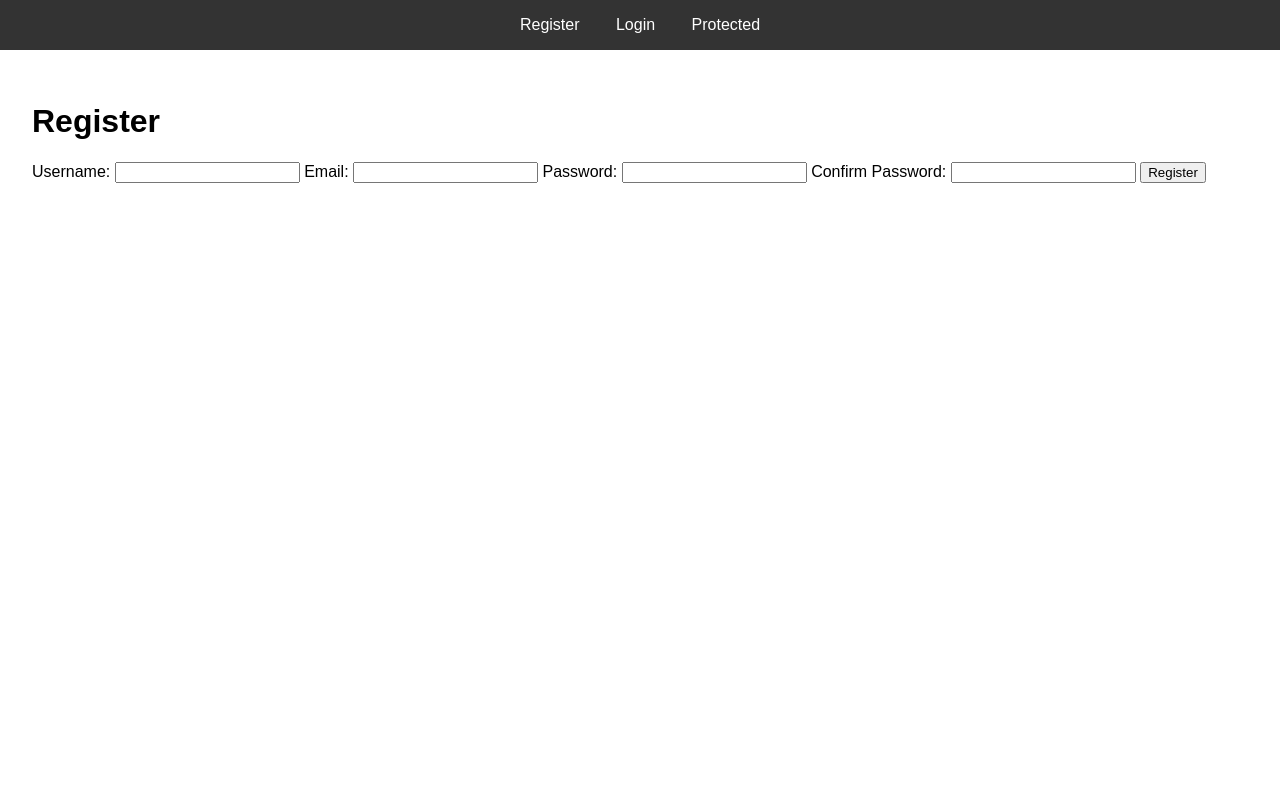
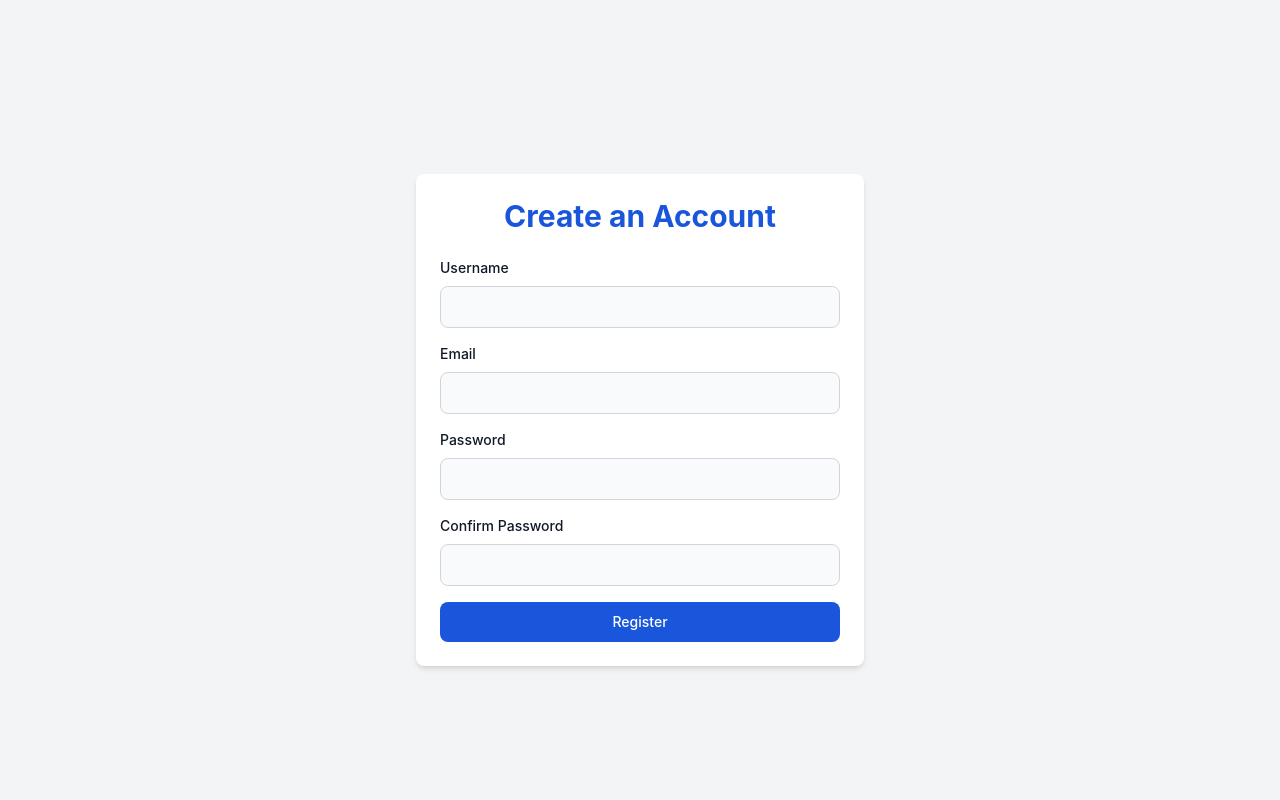
Before and after one commit to n1sh1kata/scilems-backend, a Django app: page /register/ in a window 1280 px wide. Run offline with Django 5.2, Linux system fonts and the light colour scheme; some libraries are stand-ins or nearby versions.

Commit message:
UI improvement

```diff
--- a/scilems_backend/scilems_frontend/urls.py
+++ b/scilems_backend/scilems_frontend/urls.py
@@ -1,10 +1,10 @@
 from django.urls import path
-from .views import logout_view, register_view, login_view, protected_view
+from .views import index_view, logout_view, register_view, login_view, protected_view
 
 urlpatterns = [
     path('register/', register_view, name='register'),
     path('login/', login_view, name='login'),
-    path('', login_view, name='login'),
+    path('', index_view, name='index'),
     path('protected/', protected_view, name='protected'),
     path('logout/', logout_view, name='logout'),
 ]
--- a/scilems_backend/scilems_frontend/views.py
+++ b/scilems_backend/scilems_frontend/views.py
@@ -16,7 +16,9 @@ def register_view(request):
         if response.status_code == 201:
             return redirect('login')
         else:
-            return render(request, 'pages/register.html', {'error': response.json().get('message', 'Registration failed.')})
+            # Pass detailed error messages to the template
+            errors = response.json()
+            return render(request, 'pages/register.html', {'errors': errors, 'form_data': data})
     return render(request, 'pages/register.html')
 
 
@@ -38,7 +40,8 @@ def login_view(request):
             request.session['access_token'] = response.json().get('access')
             return redirect('protected')
         else:
-            return render(request, 'pages/login.html', {'error': 'Invalid credentials.'})
+            errors = response.json()
+            return render(request, 'pages/login.html', {'errors': errors, 'form_data': data})
     return render(request, 'pages/login.html')
 
 
@@ -58,3 +61,6 @@ def logout_view(request):
         logout(request)
         request.session.flush()  # Clear session data
         return redirect('login')
+
+def index_view(request):
+    return render(request, 'pages/index.html')
--- a/scilems_backend/templates/base.html
+++ b/scilems_backend/templates/base.html
@@ -1,23 +1,36 @@
 {% load static %}
 
 <!DOCTYPE html>
-<html lang="en">
+<html lang="en" class="scroll-smooth">
+
 <head>
-    <meta charset="UTF-8">
-    <meta name="viewport" content="width=device-width, initial-scale=1.0">
-    <title>{% block title %}Scilems Frontend{% endblock %}</title>
-    <link rel="stylesheet" href="{% static 'css/styles.css' %}">
+  <meta charset="UTF-8" />
+  <meta name="viewport" content="width=device-width, initial-scale=1.0" />
+  <meta http-equiv="X-UA-Compatible" content="IE=edge" />
+  <meta name="description" content="User Authentication with Django, Tailwind, and Flowbite" />
+
+  <title>{% block title %}SCILEMS{% endblock %}</title>
+
+  <!-- Tailwind CSS -->
+  <link href="https://cdn.jsdelivr.net/npm/tailwindcss@latest/dist/tailwind.min.css" rel="stylesheet" />
+
+  <!-- Flowbite CSS -->
+  <link href="https://cdn.jsdelivr.net/npm/flowbite@3.1.2/dist/flowbite.min.css" rel="stylesheet" />
+
+  <!-- Optional: Your custom stylesheet -->
+  <!-- <link rel="stylesheet" href="{% static 'styles.css' %}" /> -->
+
+  <!-- Flowbite JS (needs Alpine.js or jQuery for some components) -->
+  <script src="https://cdn.jsdelivr.net/npm/flowbite@3.1.2/dist/flowbite.min.js" defer></script>
 </head>
-<body>
-    <header>
-        <nav>
-            <a href="{% url 'register' %}">Register</a>
-            <a href="{% url 'login' %}">Login</a>
-            <a href="{% url 'protected' %}">Protected</a>
-        </nav>
-    </header>
-    <main>
-        {% block content %}{% endblock %}
-    </main>
+
+<body class="bg-gray-100 text-gray-800 min-h-screen antialiased flex items-center justify-center">
+
+  <!-- Page Content -->
+  <main class="w-full">
+    {% block content %}{% endblock %}
+  </main>
+
 </body>
+
 </html>
--- a/scilems_backend/templates/pages/register.html
+++ b/scilems_backend/templates/pages/register.html
@@ -1,20 +1,51 @@
 {% extends 'base.html' %}
 {% block title %}Register{% endblock %}
 {% block content %}
-<h1>Register</h1>
-{% if error %}
-<p style="color: red;">{{ error }}</p>
-{% endif %}
-<form method="POST" action="{% url 'register' %}">
+<div class="max-w-md mx-auto bg-white p-6 rounded-lg shadow-md mt-10">
+  <h1 class="text-3xl font-bold text-blue-700 mb-6 text-center">Create an Account</h1>
+
+  {% if errors %}
+    <div class="p-4 mb-4 text-sm text-red-800 rounded-lg bg-red-100" role="alert">
+      <ul class="list-disc pl-5">
+        {% for field, messages in errors.items %}
+          <li><strong>{{ field|capfirst }}:</strong>
+            <ul class="list-disc pl-5">
+              {% for message in messages %}
+                <li>{{ message }}</li>
+              {% endfor %}
+            </ul>
+          </li>
+        {% endfor %}
+      </ul>
+    </div>
+  {% endif %}
+
+  <form method="POST" action="{% url 'register' %}" class="space-y-4">
     {% csrf_token %}
-    <label for="username">Username:</label>
-    <input type="text" name="username" required>
-    <label for="email">Email:</label>
-    <input type="email" name="email" required>
-    <label for="password">Password:</label>
-    <input type="password" name="password" required>
-    <label for="password2">Confirm Password:</label>
-    <input type="password" name="password2" required>
-    <button type="submit">Register</button>
-</form>
+    <div>
+      <label for="username" class="block mb-2 text-sm font-medium text-gray-900">Username</label>
+      <input type="text" name="username" id="username" value="{{ form_data.username }}" required
+             class="bg-gray-50 border border-gray-300 text-gray-900 text-sm rounded-lg focus:ring-blue-600 focus:border-blue-600 block w-full p-2.5">
+    </div>
+    <div>
+      <label for="email" class="block mb-2 text-sm font-medium text-gray-900">Email</label>
+      <input type="email" name="email" id="email" value="{{ form_data.email }}"
+             class="bg-gray-50 border border-gray-300 text-gray-900 text-sm rounded-lg focus:ring-blue-600 focus:border-blue-600 block w-full p-2.5">
+    </div>
+    <div>
+      <label for="password" class="block mb-2 text-sm font-medium text-gray-900">Password</label>
+      <input type="password" name="password" id="password" value="{{ form_data.password }}" required
+             class="bg-gray-50 border border-gray-300 text-gray-900 text-sm rounded-lg focus:ring-blue-600 focus:border-blue-600 block w-full p-2.5">
+    </div>
+    <div>
+      <label for="password2" class="block mb-2 text-sm font-medium text-gray-900">Confirm Password</label>
+      <input type="password" name="password2" id="password2" value="{{ form_data.password2 }}" required
+             class="bg-gray-50 border border-gray-300 text-gray-900 text-sm rounded-lg focus:ring-blue-600 focus:border-blue-600 block w-full p-2.5">
+    </div>
+    <button type="submit" class="w-full text-white bg-blue-700 hover:bg-blue-800 focus:ring-4 focus:outline-none
+            focus:ring-blue-300 font-medium rounded-lg text-sm px-5 py-2.5 text-center">
+      Register
+    </button>
+  </form>
+</div>
 {% endblock %}
```
Also changed, not shown: scilems_backend/templates/pages/index.html (added, +25 -0 lines), scilems_backend/templates/pages/login.html (+26 -12 lines), scilems_backend/templates/pages/protected.html (+35 -7 lines).
